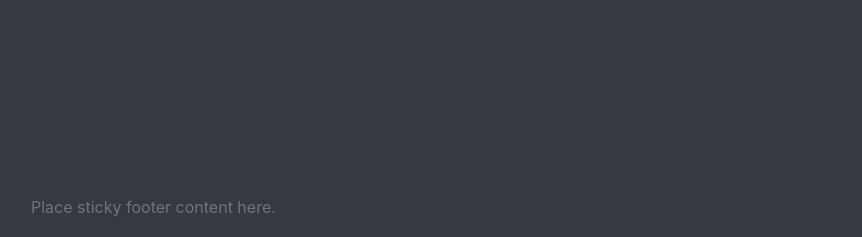
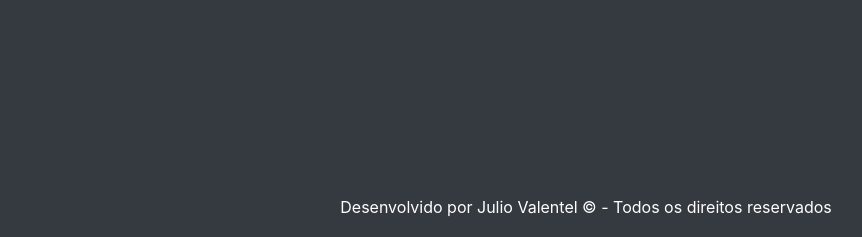
Before and after one commit to julio3266/Covid-Api-Symfony, a Symfony app: template templates/base.html.twig in a window 1280 px wide. Shown: the part 563-800 px from the top of the page, without its empty margins (54-916 px from the left). Run offline with Twig, Linux system fonts and the light colour scheme; the template is opened without the code that fills it, so the values that code supplies are empty; some libraries are stand-ins or nearby versions.

Commit message:
Footer modifications

```diff
--- a/templates/partials/footer.html.twig
+++ b/templates/partials/footer.html.twig
@@ -1,5 +1,11 @@
 <footer class="footer">
-    <div class="container">
-        <span class="text-muted">Place sticky footer content here.</span>
+
+    <div class="text-center">
+            <span class="text-white">
+                <a class="stateLink" target="_blank" href="https://www.linkedin.com/in/julio-valente-costa/">
+                    Desenvolvido por Julio Valentel © - Todos os direitos reservados
+                </a>
+            </span>
     </div>
+
 </footer>
--- a/templates/partials/navbar.html.twig
+++ b/templates/partials/navbar.html.twig
@@ -1,6 +1,5 @@
 <nav class="navbar navbar-dark bg-dark">
   <span class="navbar-text text-white">
     <a class="stateLink" href="{{ path("index-region") }}">Covid-19 Monitor</a>
-
   </span>
 </nav>
```
